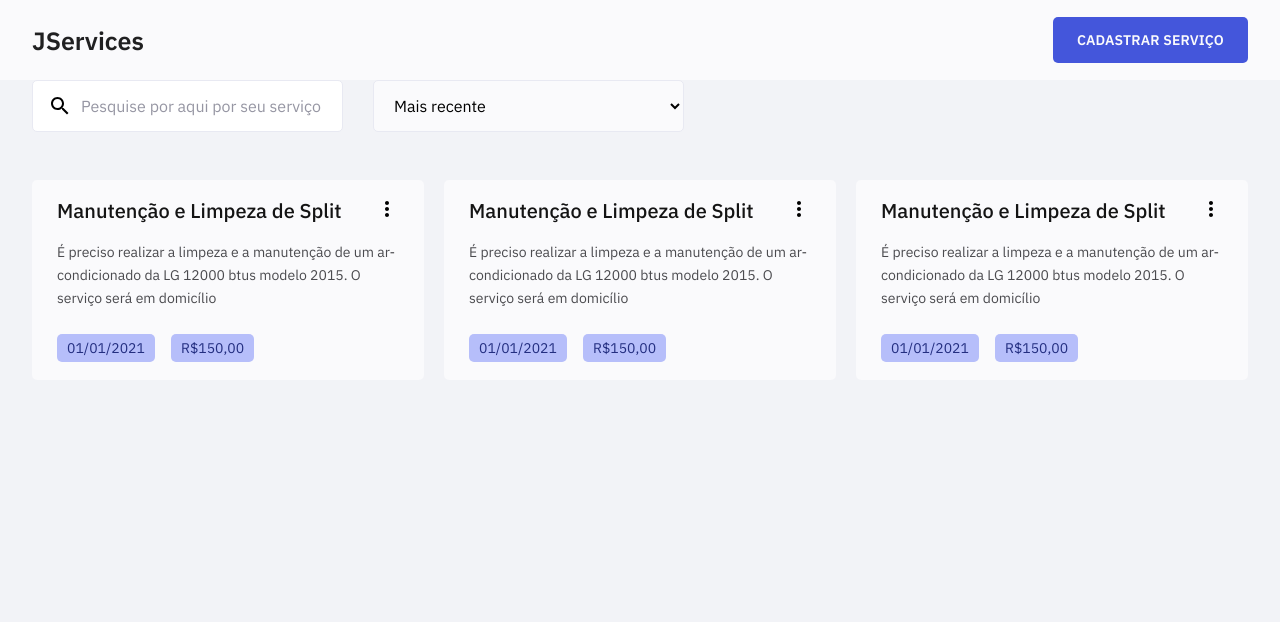
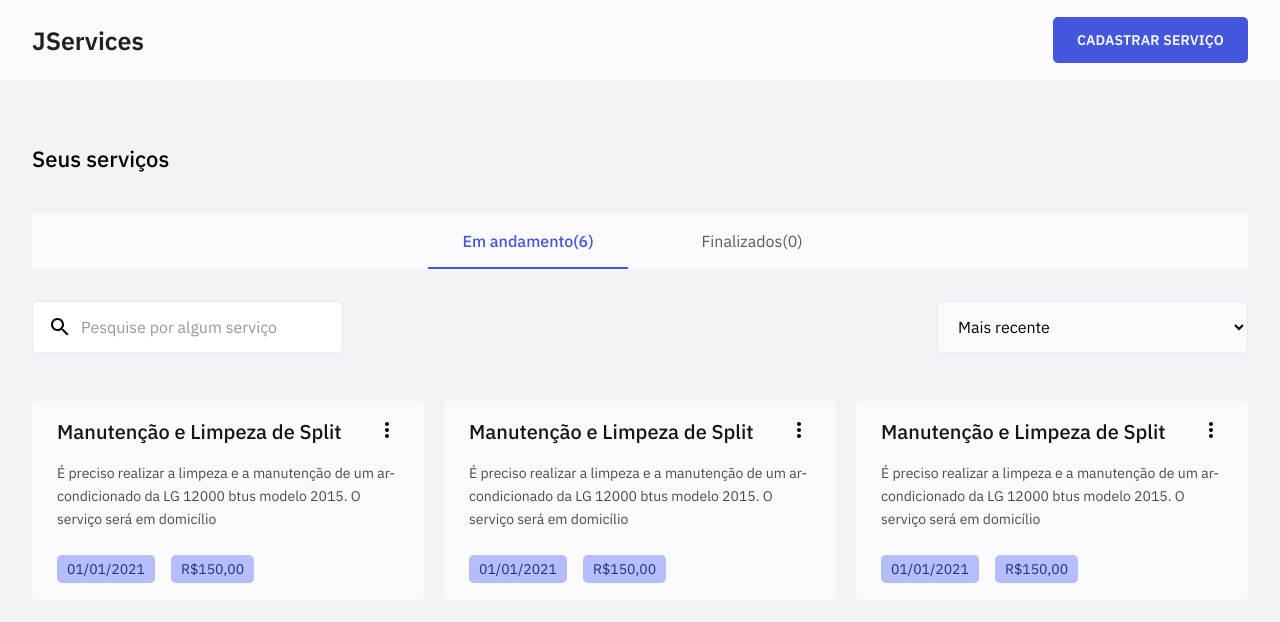
Before and after one commit to marcosmacedoo/jservices-frontend, a React (Vite) app: page / in a window 1280 px wide. Shown: the top 622 px of the page. Built offline with nearby package versions, Linux system fonts and the light colour scheme.

Commit message:
style: criado as tabs

```diff
--- a/src/pages/Home/index.tsx
+++ b/src/pages/Home/index.tsx
@@ -12,7 +12,14 @@ export function Home() {
     <>
       <Header />
       <main className={styles.main}>
-        <section>
+        <section className={styles.sectionFilters}>
+          <h2 className={styles.h2}>Seus serviços</h2>
+          <div className={styles.tabs}>
+            <button className={`${styles.tab} ${styles.tabActive}`}>
+              Em andamento(6)
+            </button>
+            <button className={styles.tab}>Finalizados(0)</button>
+          </div>
           <form className={styles.form}>
             <div className={styles.inputGroup}>
               <img
@@ -28,7 +35,7 @@ export function Home() {
                 className={styles.inputSearch}
                 id="search-service"
                 name="search-service"
-                placeholder="Pesquise por aqui por seu serviço"
+                placeholder="Pesquise por algum serviço"
               />
             </div>
             <select name="orders" className={styles.select}>
--- a/src/pages/Home/styles.module.css
+++ b/src/pages/Home/styles.module.css
@@ -1,6 +1,55 @@
 .main {
   margin: 0 auto;
   width: min(121.7rem, 95%);
+}
+
+.sectionFilters {
+  margin-top: 6.4rem;
+}
+
+.h2 {
+  font-size: 2.2rem;
+  font-weight: 500;
+}
+
+.tabs {
+  margin-top: 4rem;
+  width: 100%;
+  height: 5.6rem;
+  display: flex;
+  justify-content: center;
+  align-items: center;
+  gap: 2.4rem;
+  background: var(--white-100);
+}
+
+.tab {
+  flex: 0 0 20rem;
+  font-size: 1.6rem;
+  height: 100%;
+  color: var(--gray-500);
+  position: relative;
+  background: transparent;
+  transition: filter 0.2s;
+}
+
+.tab:hover {
+  filter: brightness(0.8);
+}
+
+.tabActive {
+  font-weight: 500;
+  color: var(--blue-500);
+}
+
+.tabActive::after {
+  content: '';
+  height: 2px;
+  background: var(--blue-500);
+  position: absolute;
+  bottom: 0;
+  left: 0;
+  right: 0;
 }
 
 .listServices {
@@ -17,8 +66,10 @@
 }
 
 .form {
+  margin-top: 3.2rem;
   display: flex;
-  gap: 3rem;
+  gap: 2.4rem;
+  justify-content: space-between;
 }
 
 .inputGroup {
@@ -74,6 +125,13 @@
   }
 }
 
+@media only screen and (max-width: 768px) {
+  .tab {
+    flex: 0 0 16rem;
+    font-size: 1.4rem;
+  }
+}
+
 @media only screen and (max-width: 650px) {
   .listServices {
     grid-template-columns: 1fr;
```
